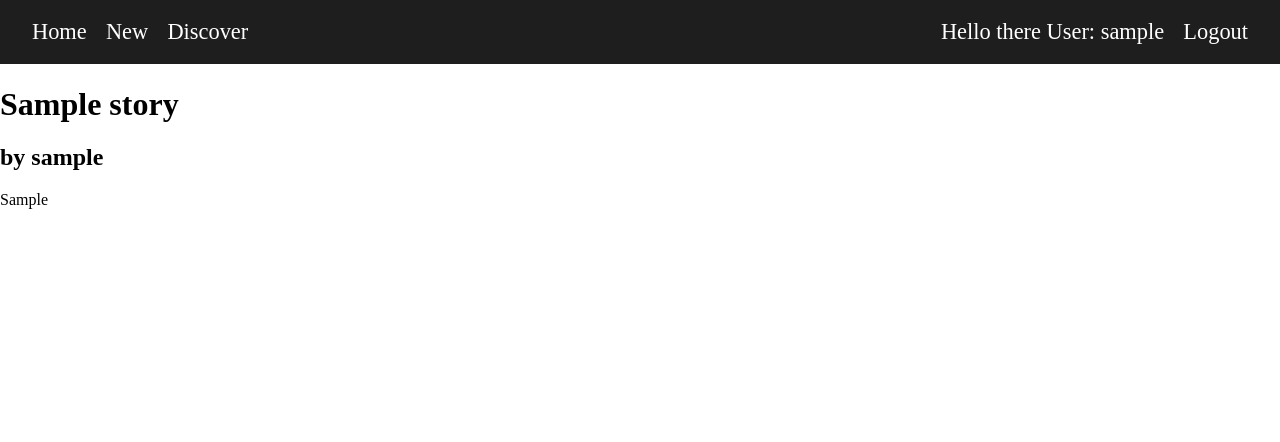
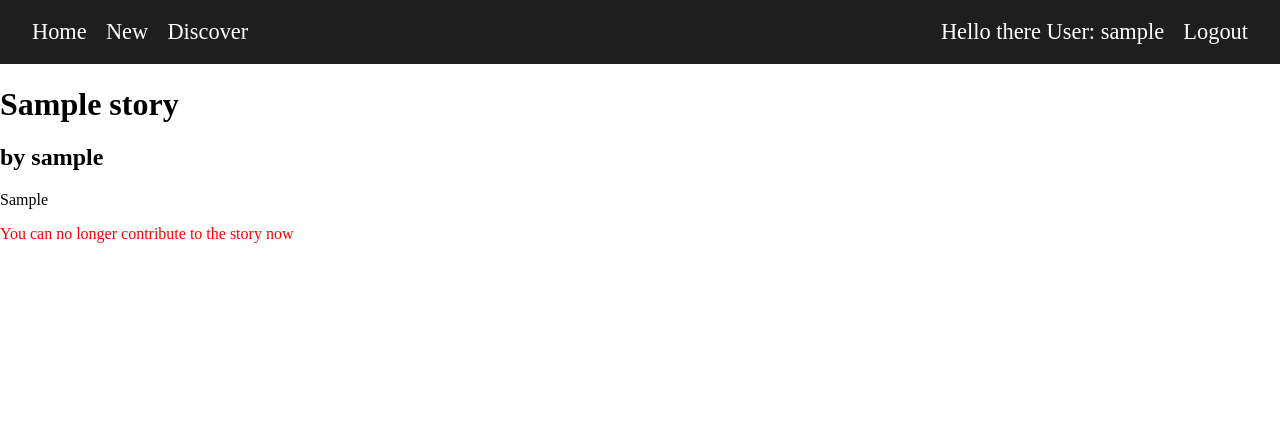
Before and after one commit to tamitakada/asleep_alpacas, a Flask app: page /story/1 in a window 1280 px wide. Shown: the top 442 px of the page. Run offline with Flask 2, Linux system fonts and the light colour scheme; the visitor is signed in with stand-in values (Sample User, id 1); tables that the repository leaves empty hold one stand-in row (values such as "Sample post").

Commit message:
added some more updates to how it looks

```diff
--- a/app/__init__.py
+++ b/app/__init__.py
@@ -146,7 +146,9 @@ def story(story_id):
             user=session["user"],
             title=story["title"],
             author=author,
-            body=story["full_story"]
+            body=story["full_story"],
+            explain = "You can no longer contribute to the story now"
+
         )
     else:
         # Display edit page
--- a/app/templates/edit.html
+++ b/app/templates/edit.html
@@ -6,7 +6,7 @@
   <form method="post">
     <h1> {{ title }} </h1>
     <h2> by {{ author }} </h2>
-    <p> {{ last_update }} </p>
+    <p> Last Update: {{ last_update }} </p>
     <textarea id="text" name="Text" rows="20" cols="94" placeholder="Continue the story..."></textarea>
     <br>
     <input type="submit" value="Add!" />
--- a/app/templates/view.html
+++ b/app/templates/view.html
@@ -6,4 +6,7 @@
     <h1> {{ title }} </h1>
     <h2> by {{ author }} </h2>
     <p> {{ body }} </p>
+    {% if explain is defined %}
+    <p style="color:rgb(255, 0, 0);">{{ explain }}</p>
+    {% endif %}
 {% endblock %}
```
